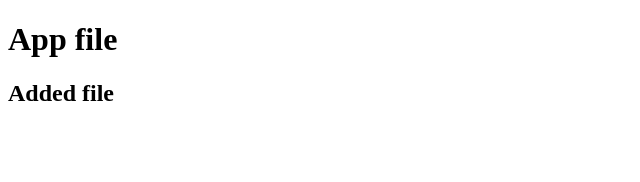
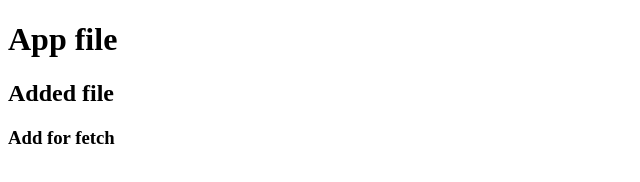
Before and after one commit to GhiasAli17/practice, a plain HTML site: page app.html in a window 1280 px wide. Shown: the whole page, without its empty margins (0-640 px from the left). Drawn offline with Linux system fonts and the light colour scheme.

Commit message:
fetch up updated

```diff
--- a/app.html
+++ b/app.html
@@ -9,5 +9,6 @@
 <body>
     <h1>App file</h1>
     <h2> Added file</h2>
+    <h3> Add for fetch</h3>
 </body>
 </html>
```
